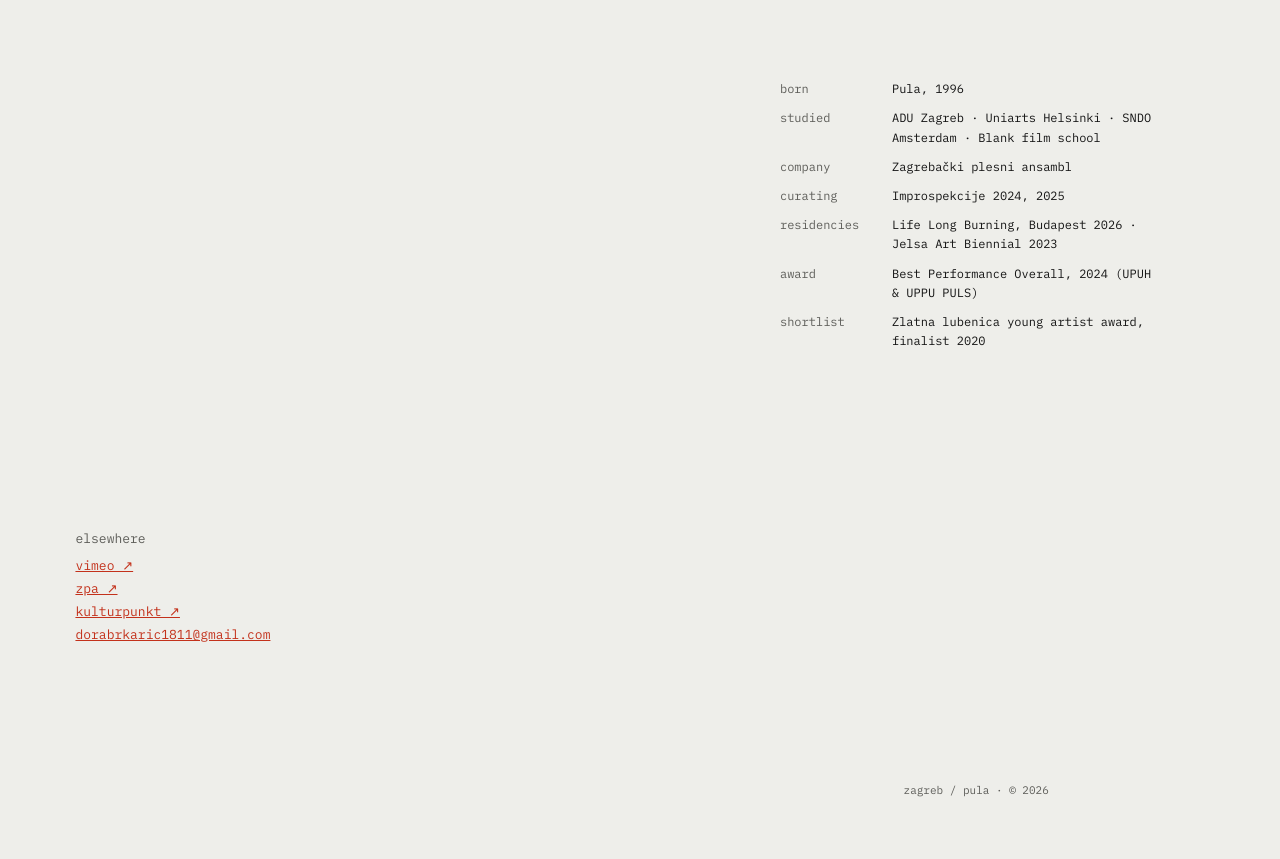
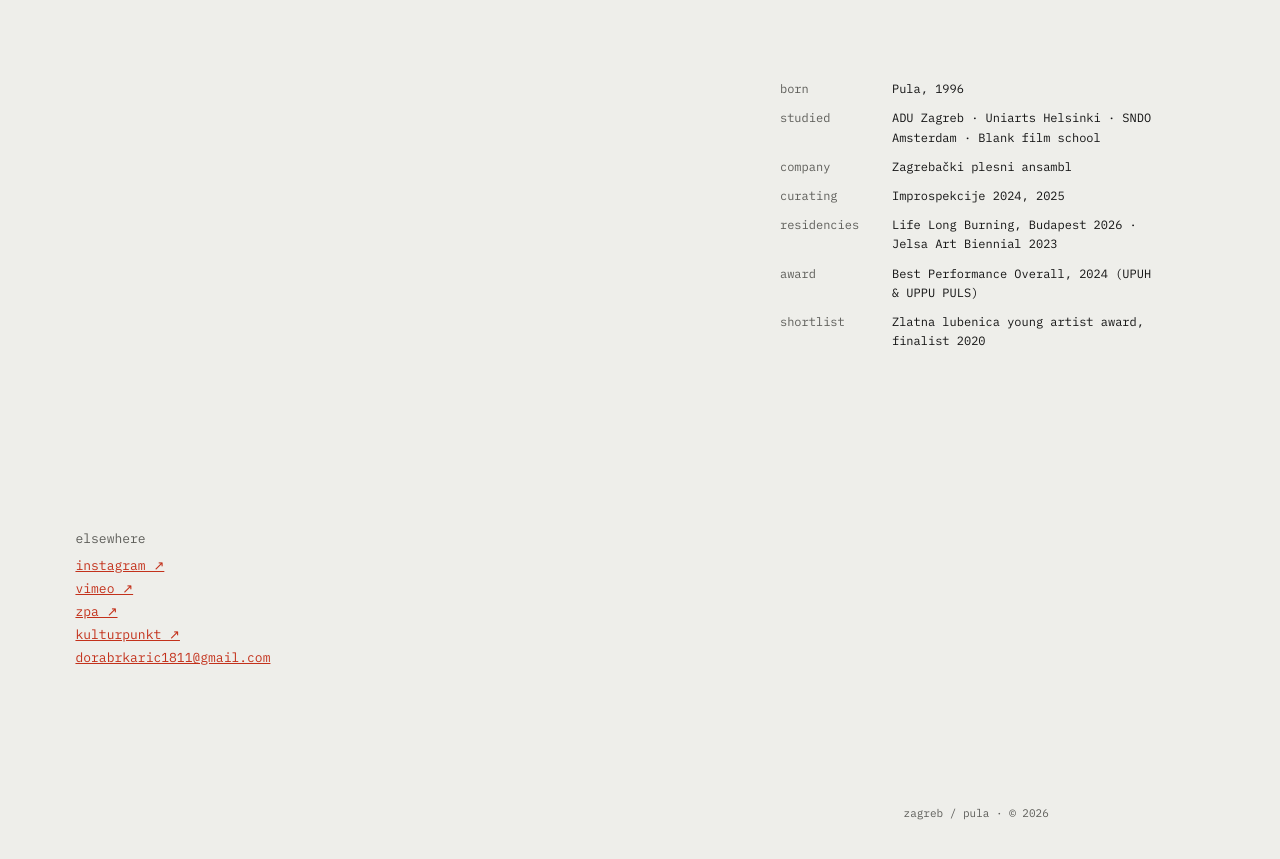
Before and after one commit to ariansajina/dora, a Jekyll site: the page built from about.md, in a window 1280 px wide and 900 px high, scrolled down 967 px. Shown: the top 859 px of the window. Built offline with Jekyll 4.4.1, drawn with Linux system fonts in a browser that asks for light colours.

Commit message:
Add Instagram to elsewhere
Co-Authored-By: Claude Opus 5.5 <noreply@anthropic.com>
Claude-Session: https://claude.ai/code/session_01T3oV2CMKDLfVpFAnssWYau

```diff
--- a/about.md
+++ b/about.md
@@ -14,6 +14,7 @@ facts:
   - { k: award, v: "Best Performance Overall, 2024 (UPUH & UPPU PULS)" }
   - { k: shortlist, v: "Zlatna lubenica young artist award, finalist 2020" }
 elsewhere:
+  - { label: "instagram ↗", url: "https://www.instagram.com/dorabrkaric/" }
   - { label: "vimeo ↗", url: "https://vimeo.com/user95667145" }
   - { label: "zpa ↗", url: "https://www.zagrebackiplesniansambl.hr/hr/tim/dora-brkaric.html" }
   - { label: "kulturpunkt ↗", url: "https://kulturpunkt.hr/tag/dora_brkaric/" }
```
